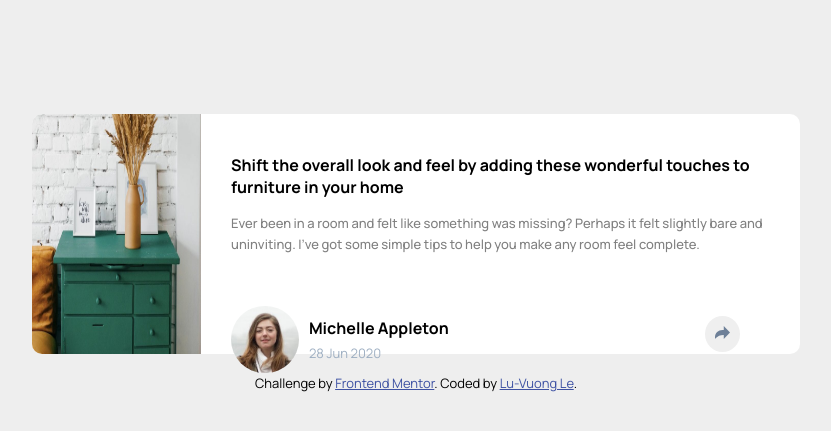
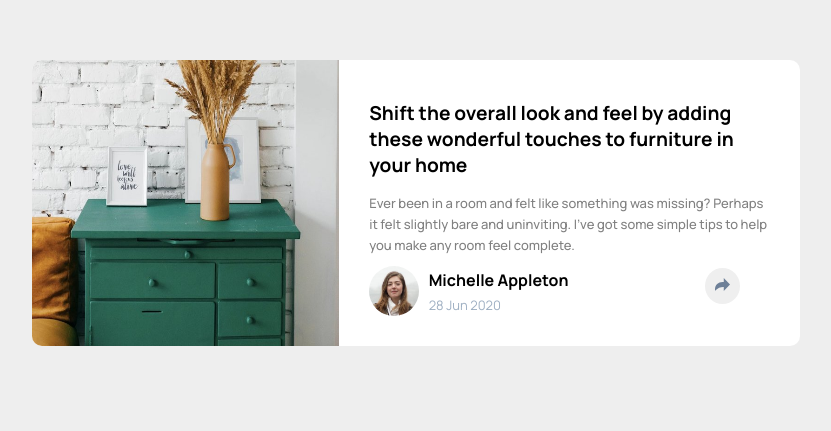
Before and after one commit to luvuong-le/frontendmentor-challenges, a plain HTML site: page article-preview-component/index.html in a window 1536 px wide. Shown: the part 197-628 px from the top of the page, without its empty margins (352-1183 px from the left). Drawn offline with Linux system fonts and the light colour scheme.

Commit message:
fixed some responsive styles

```diff
--- a/article-preview-component/index.html
+++ b/article-preview-component/index.html
@@ -65,10 +65,10 @@
       </div>
     </article>
 
-    <div class="attribution">
+    <!-- <div class="attribution">
       Challenge by <a href="https://www.frontendmentor.io?ref=challenge" target="_blank">Frontend Mentor</a>.
       Coded by <a href="#">Lu-Vuong Le</a>.
-    </div>
+    </div> -->
   </main>
 
   <script>
--- a/article-preview-component/styles.css
+++ b/article-preview-component/styles.css
@@ -25,6 +25,7 @@ main {
 
 article {
     margin-top: 100px;
+    margin-bottom: 100px;
     height: 100%;
     width: 80%;
     background: #ffffff;
@@ -47,11 +48,12 @@ article {
 .article__body {
     display: flex;
     flex-direction: column;
-    height: 60%;
+    height: 100%;
     position: relative;
 }
 
 .article__heading {
+    font-size: 1.2em;
     font-weight: 700;
     padding: 40px 30px 0 30px;
 }
@@ -161,13 +163,20 @@ article {
 /*  Desktop View */
 @media only screen and (min-width: 1440px) {
     .article {
-        height: 30%;
+        height: auto;
         width: 50%;
         flex-direction: row;
     }
 
+    .article__body {
+        height: 100%;
+        width: 60%;
+        padding-bottom: 30px;
+    }
+
     .article__featured {
         height: 100%;
+        width: 40%;
     }
 
     .article__featured img {
@@ -175,8 +184,8 @@ article {
         border-bottom-left-radius: 10px;
     }
 
-    .article__text {
-        margin-bottom: 20px;
+    .article__details {
+        padding: 0 30px;
     }
 
     .article__details--left {
@@ -193,6 +202,7 @@ article {
         border-radius: 10px;
         width: 50%;
         left: initial;
+        bottom: 100px;
         right: 0%;
         transform: translateX(25%);
         justify-content: center;
@@ -201,6 +211,11 @@ article {
 }
 
 @media only screen and (min-width: 450px) and (max-width: 1440px) {
+    .article {
+        height: 70%;
+        width: 500px;
+    }
+
     .article__footer {
         padding: 45px 30px;
     }
```
